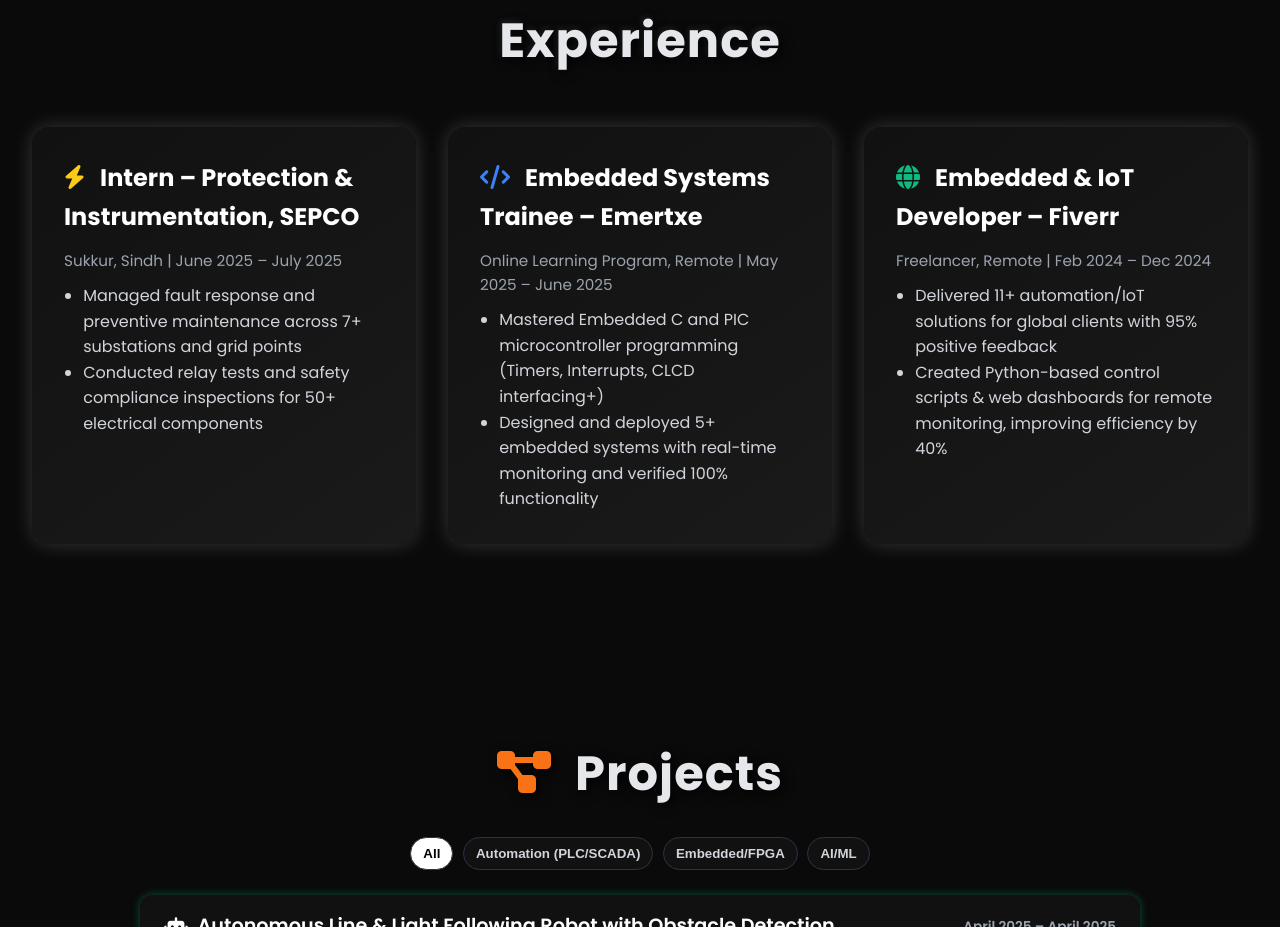
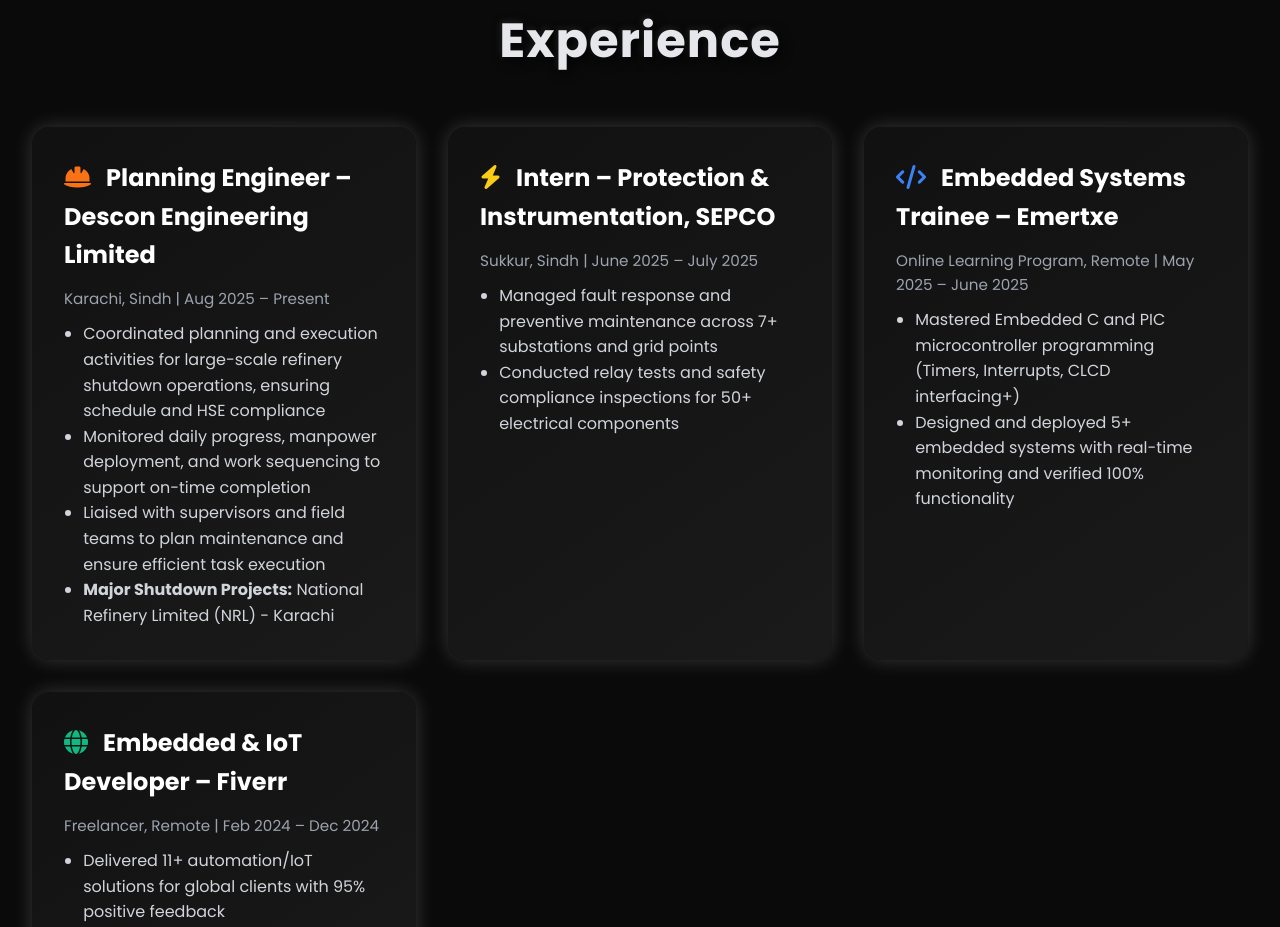
Before and after one commit to junejoarslan785-lab/Portfolio, a plain HTML site: page index.html in a window 1280 px wide. Shown: the part 2635-3562 px from the top of the page. Drawn offline with Linux system fonts and the light colour scheme; a script that the page names is missing.

Commit message:
Add experience details for Planning Engineer role

```diff
--- a/index.html
+++ b/index.html
@@ -565,6 +565,16 @@
     <h2>Experience</h2>
     <div class="section-content">
       <div class="exp-card">
+        <h3><i class="fas fa-hard-hat" style="color:#f97316; margin-right:10px;"></i> Planning Engineer – Descon Engineering Limited</h3>
+        <p>Karachi, Sindh | Aug 2025 – Present</p>
+        <ul>
+          <li>Coordinated planning and execution activities for large-scale refinery shutdown operations, ensuring schedule and HSE compliance</li>
+          <li>Monitored daily progress, manpower deployment, and work sequencing to support on-time completion</li>
+          <li>Liaised with supervisors and field teams to plan maintenance and ensure efficient task execution</li>
+          <li><strong>Major Shutdown Projects:</strong> National Refinery Limited (NRL) - Karachi</li>
+        </ul>
+      </div>
+      <div class="exp-card">
         <h3><i class="fas fa-bolt" style="color:#facc15; margin-right:10px;"></i> Intern – Protection & Instrumentation, SEPCO</h3>
         <p>Sukkur, Sindh | June 2025 – July 2025</p>
         <ul>
```
